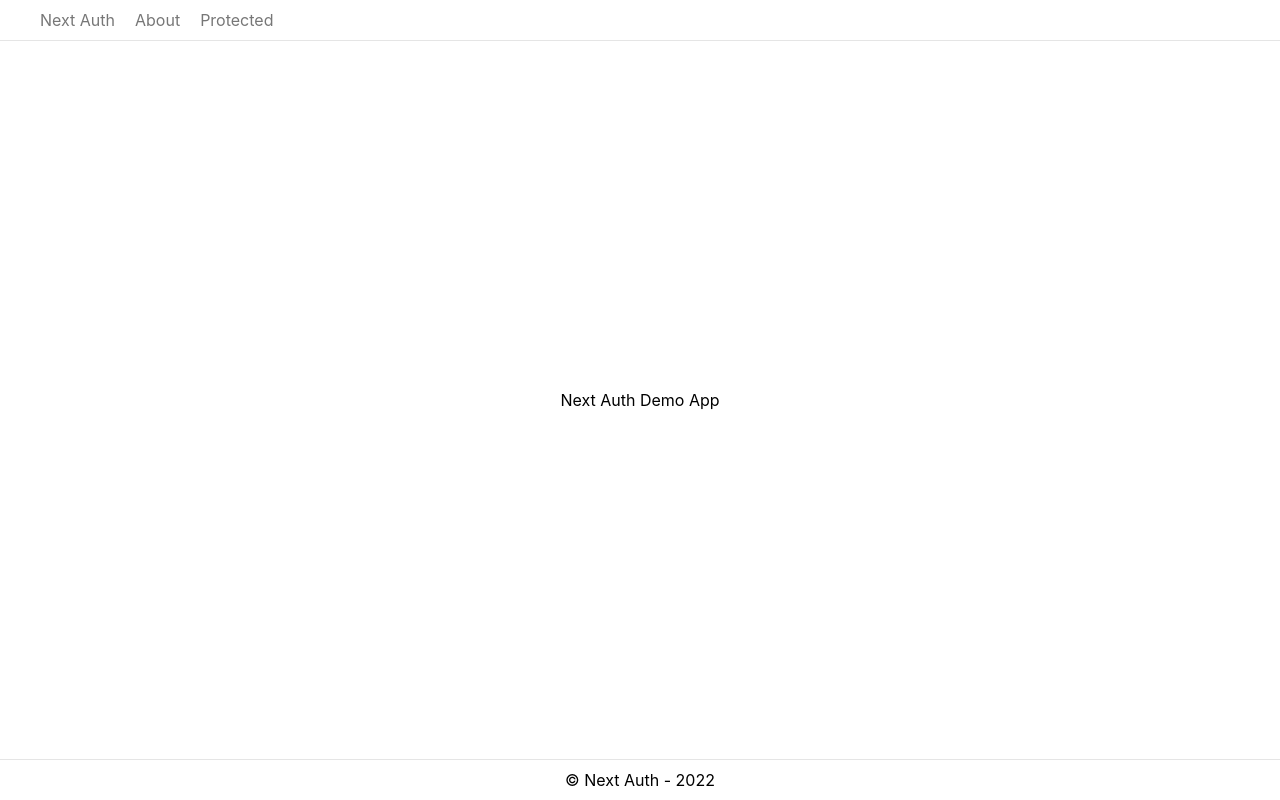
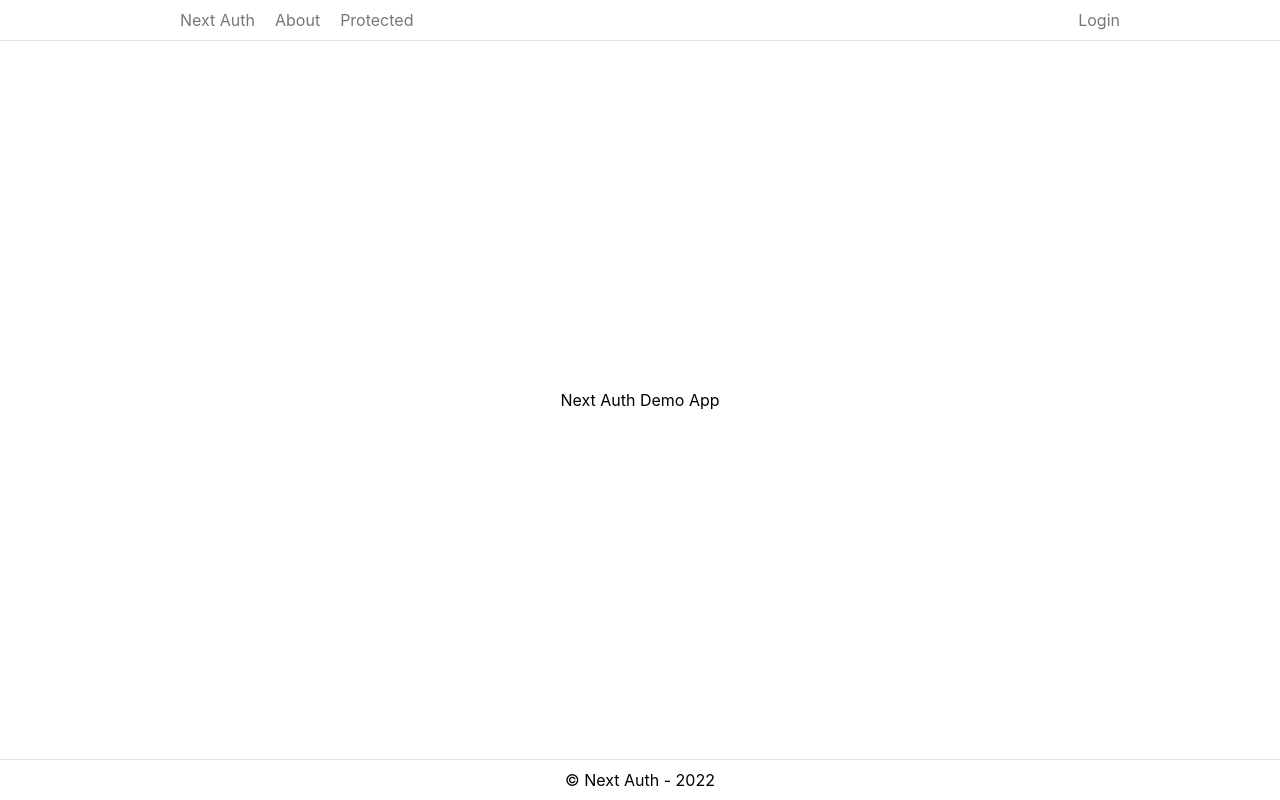
Before and after one commit to stefaleon/Next-Auth-with-Express-backend, a Next.js app: page / in a window 1280 px wide. Built offline with nearby package versions, Linux system fonts and the light colour scheme.

Commit message:
Add a login link to navbar

```diff
--- a/components/Header.js
+++ b/components/Header.js
@@ -21,6 +21,13 @@ export default function Header() {
             </Link>
           </li>
         </ul>
+        <ul>
+          <li>
+            <Link href='/auth/login'>
+              <a>Login</a>
+            </Link>
+          </li>
+        </ul>
       </nav>
     </header>
   );
--- a/styles/globals.css
+++ b/styles/globals.css
@@ -21,6 +21,7 @@ body {
 header {
   display: flex;
   align-items: center;
+  justify-content: center;
   height: 40px;
   box-shadow: 0 1px 0 rgba(0, 0, 0, 0.1);
 }
@@ -28,6 +29,13 @@ header {
 header ul {
   display: flex;
   list-style: none;
+}
+
+header nav {
+  display: flex;
+  justify-content: space-between;
+  width: 100%;
+  max-width: 1000px;
 }
 
 header a {
```
